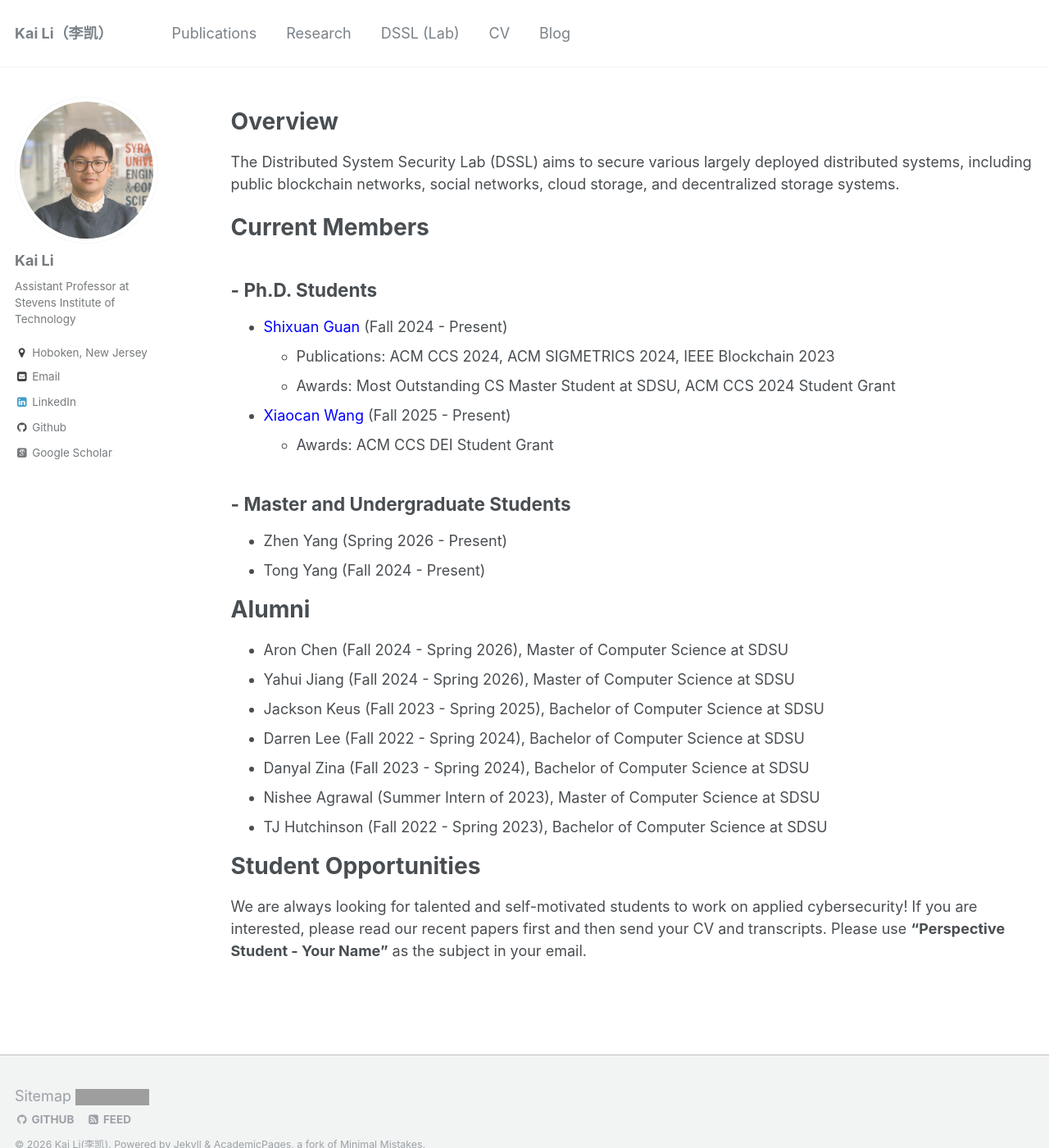
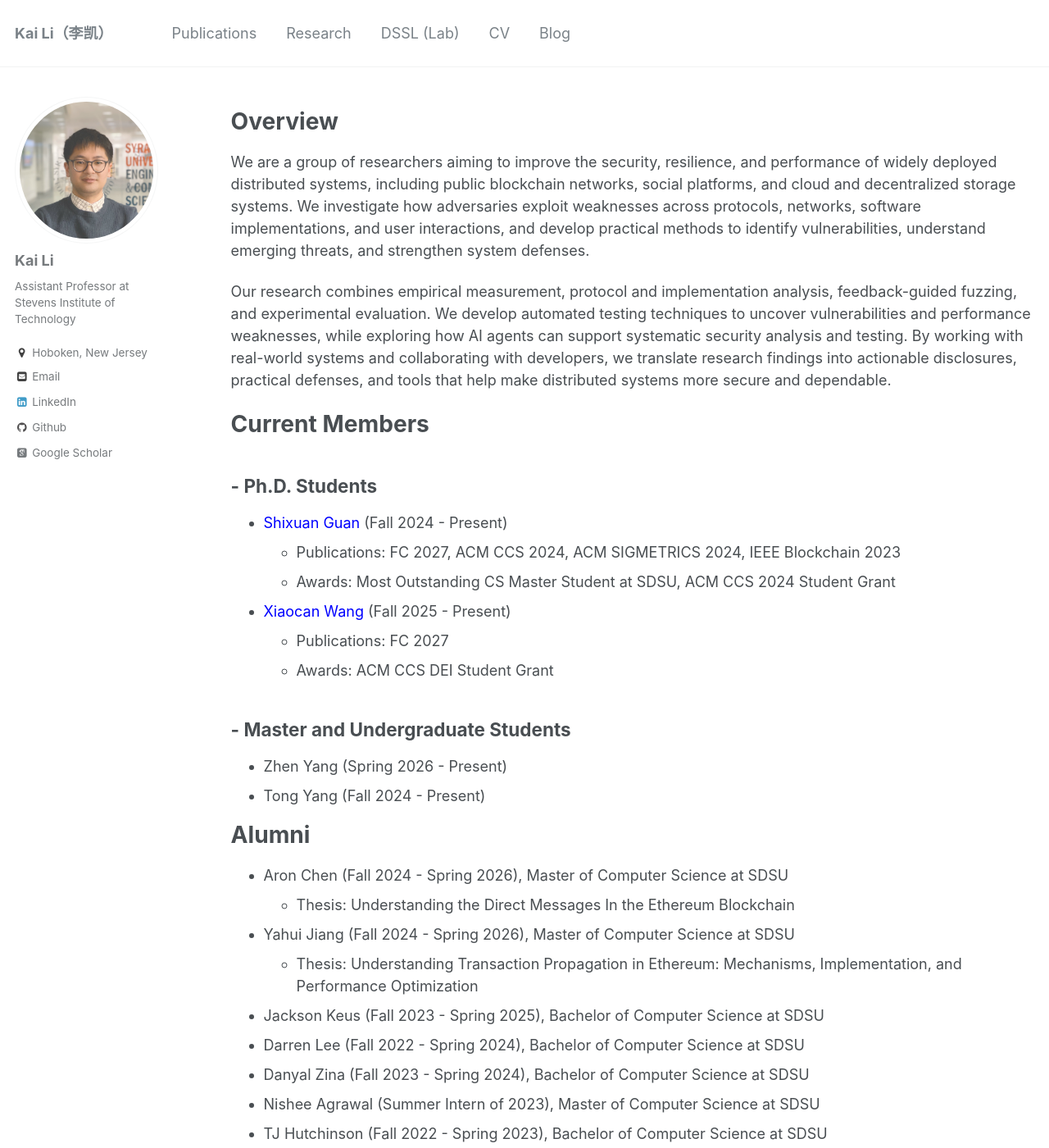
Before and after one commit to likai1993/likai1993.github.io, a Jekyll site: the page built from _pages/lab.md, in a window 1280 px wide and 1400 px high. Shown: the whole window at 82% size. Built offline with Jekyll 4.4.1, drawn with Linux system fonts in a browser that asks for light colours; some web fonts are replaced; grey boxes are pictures that could not be loaded.

Commit message:
Update lab.md

```diff
--- a/_pages/lab.md
+++ b/_pages/lab.md
@@ -10,7 +10,9 @@ redirect_from:
 Overview
 ====
 
-The Distributed System Security Lab (DSSL) aims to secure various largely deployed distributed systems, including public blockchain networks, social networks, cloud storage, and decentralized storage systems.
+We are a group of researchers aiming to improve the security, resilience, and performance of widely deployed distributed systems, including public blockchain networks, social platforms, and cloud and decentralized storage systems. We investigate how adversaries exploit weaknesses across protocols, networks, software implementations, and user interactions, and develop practical methods to identify vulnerabilities, understand emerging threats, and strengthen system defenses.
+
+Our research combines empirical measurement, protocol and implementation analysis, feedback-guided fuzzing, and experimental evaluation. We develop automated testing techniques to uncover vulnerabilities and performance weaknesses, while exploring how AI agents can support systematic security analysis and testing. By working with real-world systems and collaborating with developers, we translate research findings into actionable disclosures, practical defenses, and tools that help make distributed systems more secure and dependable.
 
 Current Members
 ====
@@ -18,10 +20,11 @@ Current Members
 \- Ph.D. Students
 ----
 * <span style="color:blue">[Shixuan Guan](https://www.linkedin.com/in/sxguan)</span> (Fall 2024 - Present)
-  - Publications: ACM CCS 2024, ACM SIGMETRICS 2024, IEEE Blockchain 2023
+  - Publications: FC 2027, ACM CCS 2024, ACM SIGMETRICS 2024, IEEE Blockchain 2023
   - Awards: Most Outstanding CS Master Student at SDSU, ACM CCS 2024 Student Grant
 
 * <span style="color:blue">[Xiaocan Wang](https://www.linkedin.com/in/xiaocan-wang-137b4b332)</span> (Fall 2025 - Present)
+  - Publications: FC 2027
   - Awards: ACM CCS DEI Student Grant
 
 
@@ -69,7 +72,9 @@ Current Members
 Alumni
 ====
 * Aron Chen (Fall 2024 - Spring 2026), Master of Computer Science at SDSU
+  * Thesis: Understanding the Direct Messages In the Ethereum Blockchain
 * Yahui Jiang (Fall 2024 - Spring 2026), Master of Computer Science at SDSU
+  * Thesis: Understanding Transaction Propagation in Ethereum: Mechanisms, Implementation, and Performance Optimization
 * Jackson Keus (Fall 2023 - Spring 2025), Bachelor of Computer Science at SDSU
 * Darren Lee (Fall 2022 - Spring 2024), Bachelor of Computer Science at SDSU
 * Danyal Zina (Fall 2023 - Spring 2024), Bachelor of Computer Science at SDSU
```
